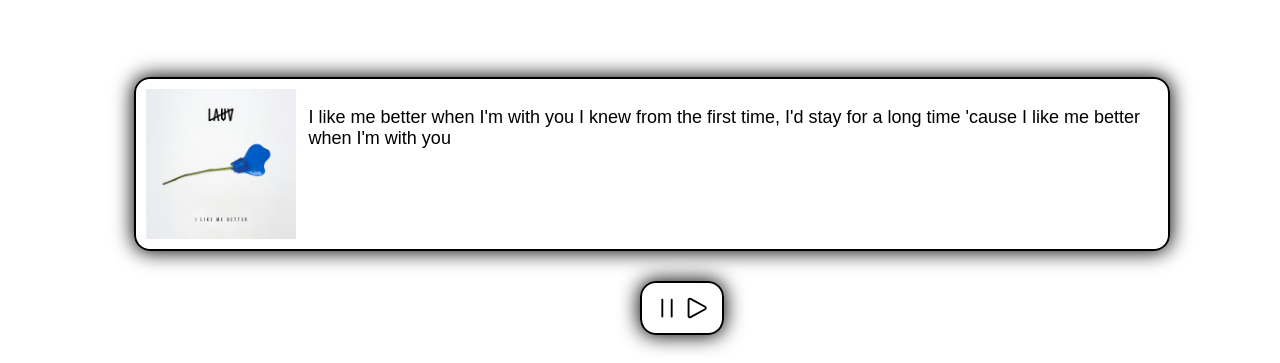
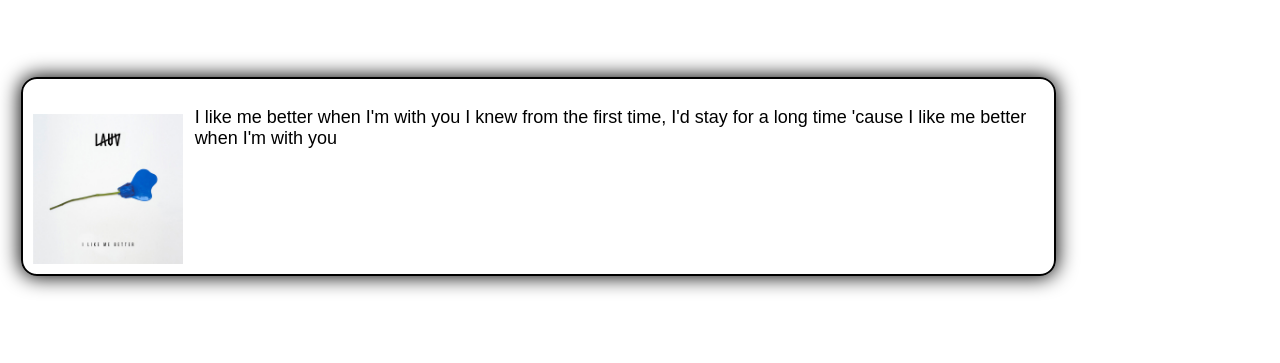
Before and after one commit to JoaoCarvalho01/i-like-me-better, a plain HTML site: page index.html in a window 1280 px wide. Shown: the part 437-800 px from the top of the page. Drawn offline with Linux system fonts and the light colour scheme; a web font is replaced by a local one.

Commit message:
tesre dnv

```diff
--- a/style.css
+++ b/style.css
@@ -6,7 +6,7 @@ body{
 
 div{
   border: 2px solid black;
-  margin: 40% 1% 1% 10%;
+  margin: 40% 1% 1% 1%;
   width: 80%;
   display: inline-flex;
   padding: 10px;
@@ -21,21 +21,26 @@ p{
   font-family: "Charm", sans-serif;
 }
 #playPause{
+  position: absolute;
+  top: 70%;
   left: 50%;
-  margin: auto;
+  margin-top: 10px;
   width: 60px;
-  transform: -50% -50%;
-
+  transform: translateX( -50%);
+  cursor: pointer;
 
 }
 
 #playPause > svg{
   margin: auto;
+  position: absolute;
+  width: 60px;
+  height: 60px;
 }
 
 img{
+  padding-top: 25px;
 
-  top: 50%;
 }
 
 footer{
```
